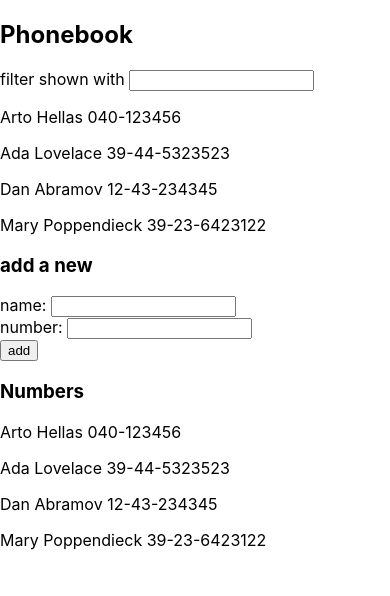
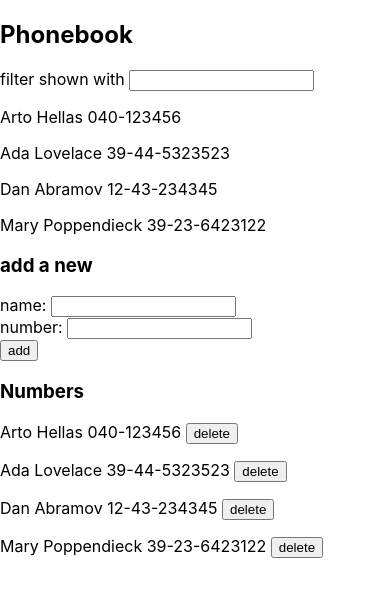
Before and after one commit to Ynjxsjmh/fullstackopen2020, a React (Create React App) app in the folder part2/phonebook/: page / in a window 390 px wide. Shown: the top 596 px of the page. Built offline with nearby package versions, Linux system fonts and the light colour scheme; data requests are answered from the project's data file.

Commit message:
Finish 2.17: Phonebook step9
Make it possible for users to delete entries from the phonebook. The
deletion can be done through a dedicated button for each person in the
phonebook list.

```diff
--- a/part2/phonebook/src/App.js
+++ b/part2/phonebook/src/App.js
@@ -51,6 +51,24 @@ const App = () => {
     setNewSearch(event.target.value);
   };
 
+  const handleDeletePerson = (name, id) => {
+    if (window.confirm(`Delete ${name}?`)) {
+      personService
+        .deleteById(id)
+        .then(() => {
+          setPersons(persons.filter(p => p.id !== id));
+          setNewName("");
+          setNewNumber("");
+        })
+        .catch(error => {
+          alert(
+            `the person '${name}' was already deleted from server`
+          );
+          setPersons(persons.filter(p => p.id !== id));
+        });
+    }
+  };
+
   return (
     <div>
       <h2>Phonebook</h2>
@@ -60,7 +78,7 @@ const App = () => {
                  newNumber={newNumber} handleNumberChange={handleNumberChange}
       />
       <h3>Numbers</h3>
-      <Persons persons={persons} />
+      <Persons persons={persons} handleDeletePerson={handleDeletePerson} />
     </div>
   );
 };
--- a/part2/phonebook/src/components/Person.js
+++ b/part2/phonebook/src/components/Person.js
@@ -1,8 +1,10 @@
 import React from 'react';
 
-const Person = ({person}) => {
+const Person = ({person, handleDeletePerson}) => {
   return (
-    <p>{person.name} {person.number}</p>
+    <>
+      <p>{person.name} {person.number} <button onClick={() => handleDeletePerson(person.name, person.id)}>delete</button></p>
+    </>
   );
 };
 
--- a/part2/phonebook/src/components/Persons.js
+++ b/part2/phonebook/src/components/Persons.js
@@ -1,11 +1,11 @@
 import React from 'react';
 import Person from './Person';
 
-const Persons = ({persons}) => {
+const Persons = ({persons, handleDeletePerson}) => {
   return (
     <>
       {
-        persons.map(person => <Person key={person.name} person={person} /> )
+        persons.map(person => <Person key={person.name} person={person} handleDeletePerson={handleDeletePerson} /> )
       }
     </>
   );
--- a/part2/phonebook/src/services/persons.js
+++ b/part2/phonebook/src/services/persons.js
@@ -16,8 +16,14 @@ const update = (id, newObject) => {
   return request.then(response => response.data);
 };
 
+const deleteById = (id) => {
+  const request = axios.delete(`${baseUrl}/${id}`);
+  return request.then(response => response.data);
+};
+
 export default {
   getAll: getAll,
   create: create,
-  update: update
+  update: update,
+  deleteById: deleteById
 };
```
